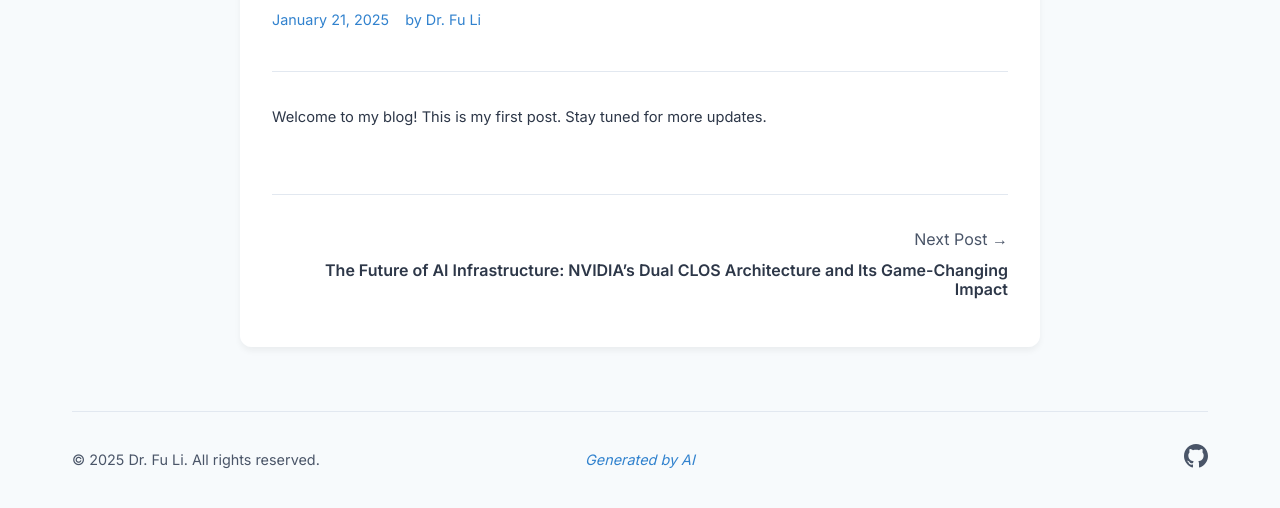
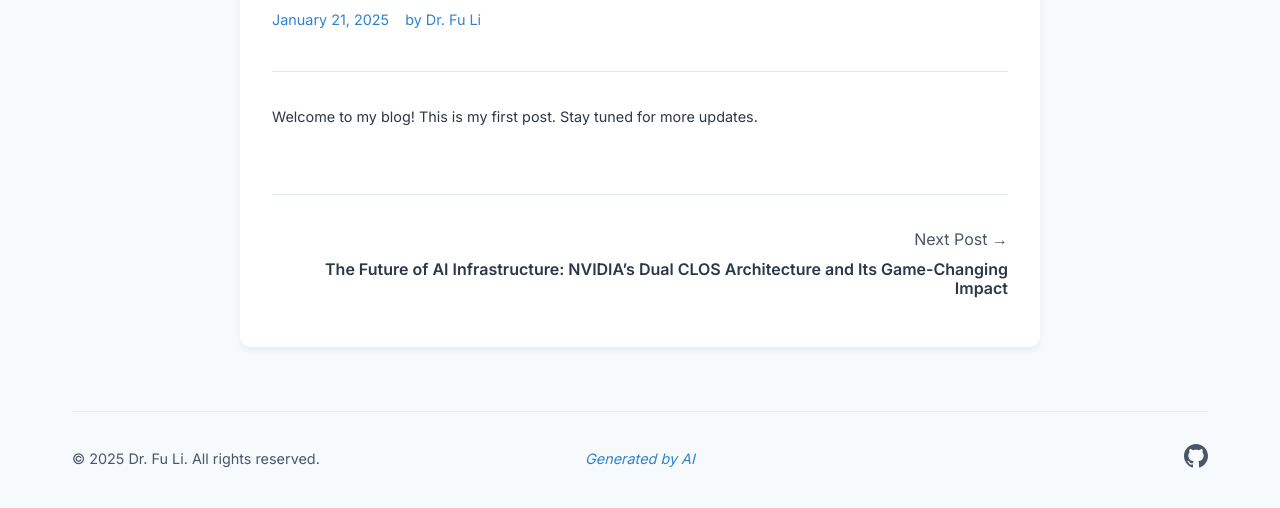
Before and after one commit to leoustc/leoustc.github.io, a Jekyll site: the page built from _posts/2025-01-21-hello-world.md, in a window 1280 px wide. Shown: the part 226-734 px from the top of the page. Built offline with Jekyll 4.4.1, drawn with Linux system fonts in a browser that asks for light colours.

Commit message:
20250122.23.00.48.52403

```diff
--- a/_layouts/post.html
+++ b/_layouts/post.html
@@ -26,9 +26,7 @@ layout: default
     </header>
 
     <div class="post-content">
-        <div style="font-size: smaller;">
-            {{ content }}
-        </div>
+        {{ content }}
     </div>
 
     {% if site.posts.size > 1 %}
--- a/assets/css/styles.css
+++ b/assets/css/styles.css
@@ -128,7 +128,7 @@ body {
 }
 
 .post-content {
-    font-size: 1.1rem;
+    font-size: 0.9rem;
     line-height: 1.8;
 }
 
```
